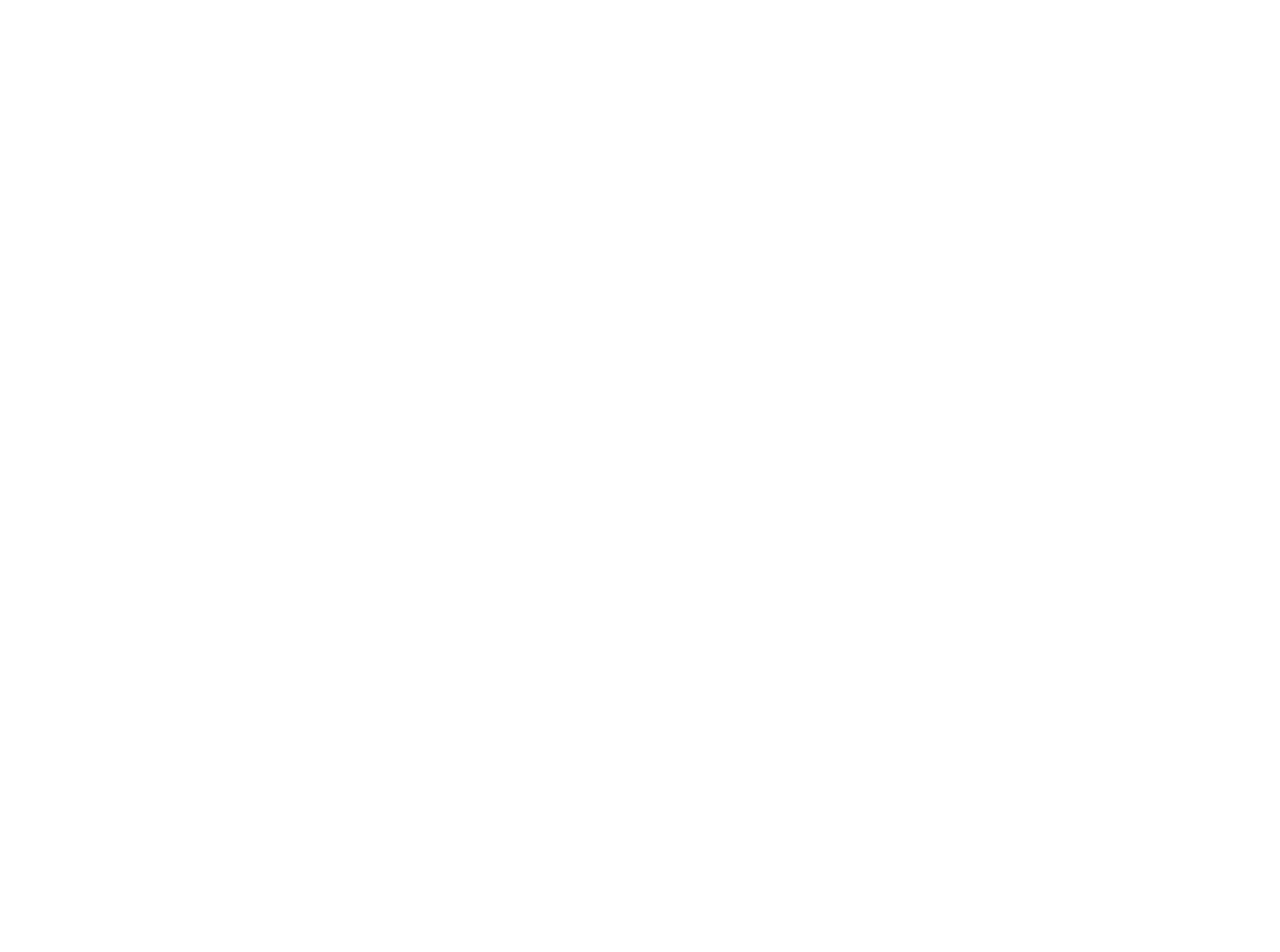
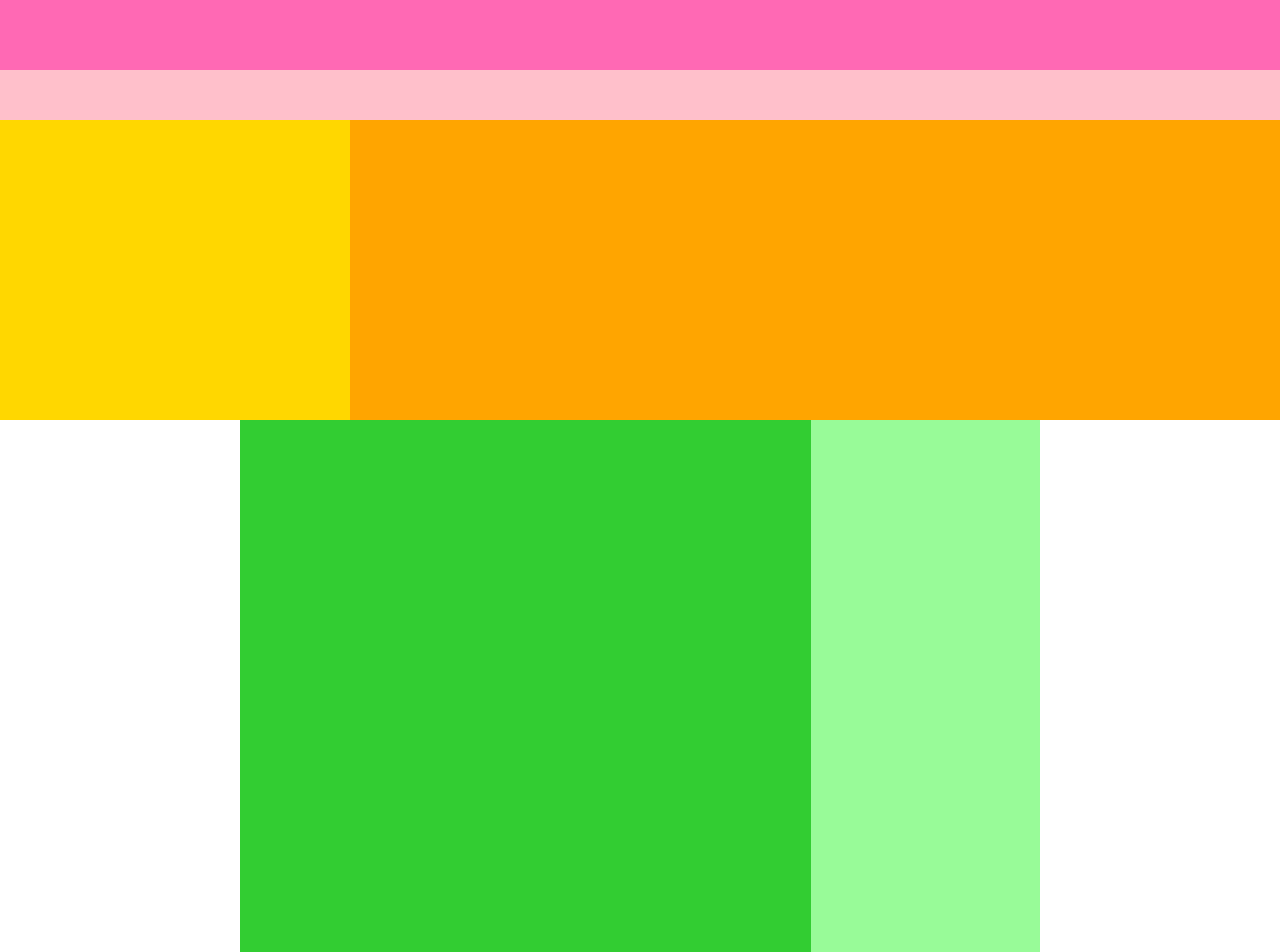
Before and after one commit to kujitomoya/HTML-CSS-R, a plain HTML site: page caravan/index.html in a window 1280 px wide. Shown: the top 952 px of the page. Before the commit the page ends 800 px from the top, so only its background shows below. Drawn offline with Linux system fonts and the light colour scheme.

Commit message:
[finish2-3]

```diff
--- a/caravan/index.html
+++ b/caravan/index.html
@@ -6,5 +6,18 @@
     <title>CARAVAN</title>
   </head>
 
-  <body></body>
+  <body>
+    <div class="header">
+      <div class="header-top"></div>
+      <div class="header-bottom"></div>
+    </div>
+    <div class="main-visual">
+      <div class="main-visual-content"></div>
+    </div>
+    <div class="main">
+      <div class="blog"></div>
+      <div class="sideber"></div>
+    </div>
+    <div class="footer"></div>
+  </body>
 </html>
--- a/caravan/style.css
+++ b/caravan/style.css
@@ -0,0 +1,61 @@
+* {
+  margin: 0;
+  padding: 0;
+  box-sizing: border-box;
+}
+
+.header {
+  width: 100%; /* 横幅いっぱい */
+  height: 120px; /* 高さ120px */
+  background-color: red; /* 背景色red */
+}
+
+.header-top {
+  width: 100%; /* 横幅いっぱい */
+  height: 70px; /* 高さ100px */
+  background-color: hotpink; /* 背景色hotpink */
+}
+
+.header-bottom {
+  width: 100%; /* 横幅いっぱい */
+  height: 50px; /* 高さ100px */
+  background-color: pink; /* 背景色pink */
+}
+.main-visual {
+  width: 100%; /* 横幅いっぱい */
+  height: 300px; /* 高さ300px */
+  background-color: orange; /* 背景色orange */
+}
+
+.main-visual-content {
+  width: 350px;
+  height: 300px;
+  background-color: gold;
+}
+
+.main {
+  width: 800px; /* 横幅いっぱい */
+  height: 1400px; /* 高さ1400px（多めに設定） */
+  background-color: green; /* 背景色green */
+  display: flex;
+  justify-content: center;
+  margin: 0 auto;
+}
+
+.blog {
+  width: 600px;
+  height: 1400px;
+  background-color: limegreen;
+}
+
+.sideber {
+  width: 240px;
+  height: 1400px;
+  background-color: palegreen;
+}
+
+.footer {
+  width: 100%; /* 横幅いっぱい */
+  height: 120px; /* 高さ120px */
+  background-color: blue; /* 背景色blue */
+}
```
